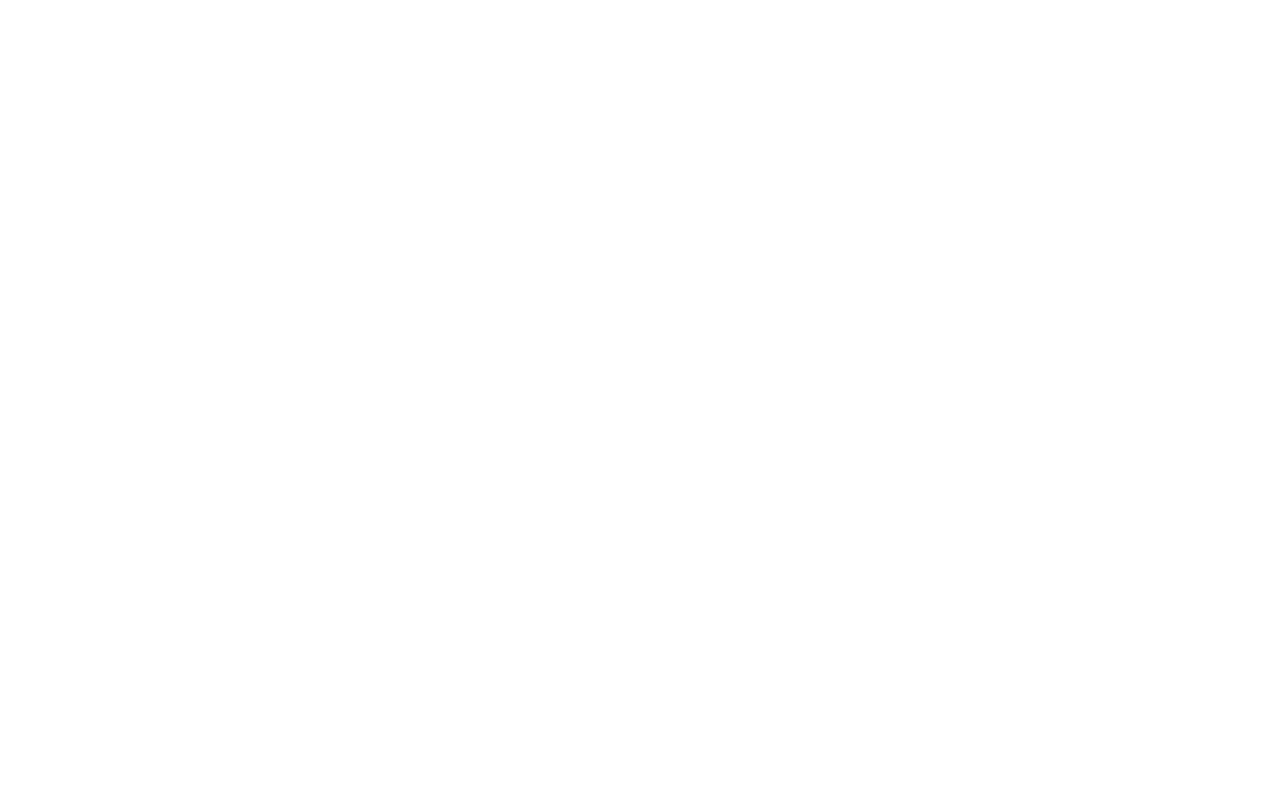
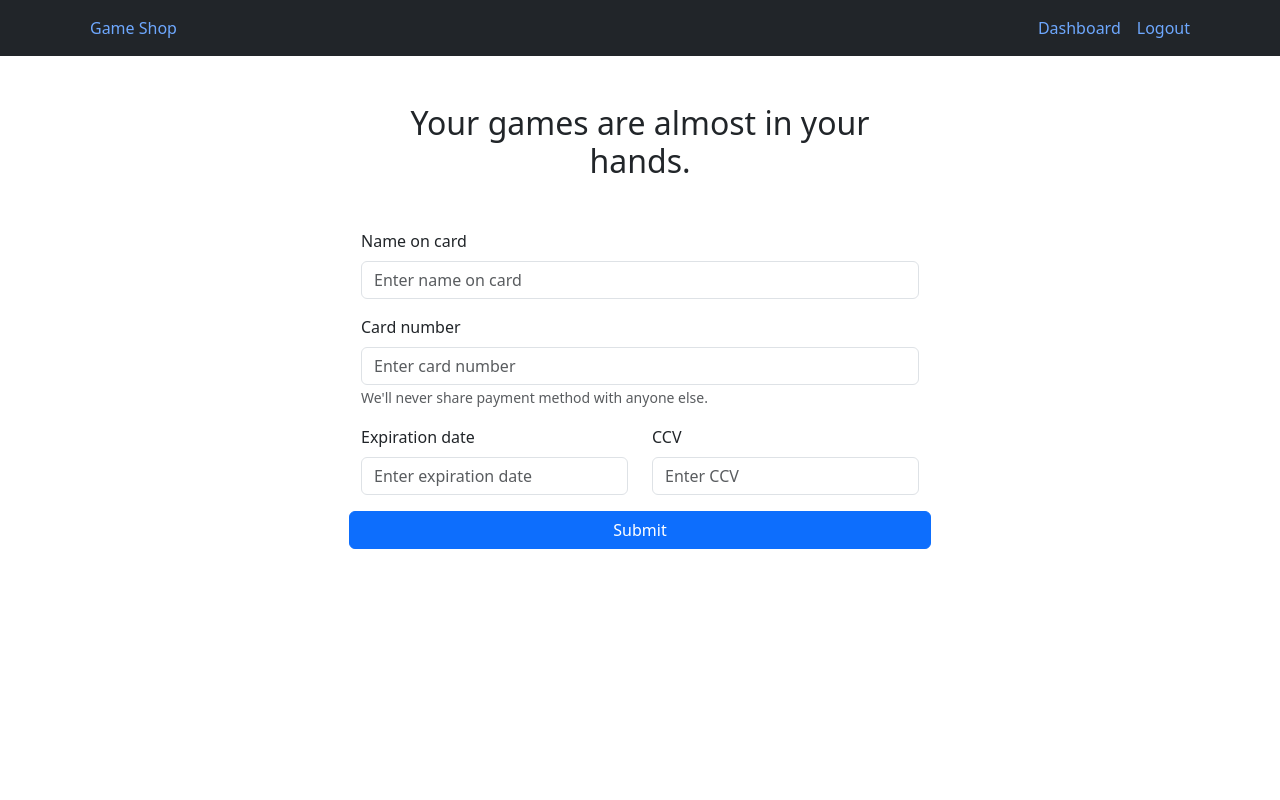
Before and after one commit to KarloBuhinjak/Game-Shop, a React (Vite) app in the folder Frontend/game-shop/: page /payment in a window 1280 px wide. Before the commit this address had no page. Shown: the top 800 px of the page. Built offline with nearby package versions, Linux system fonts and the light colour scheme; no server answers; sample sign-in values are in the browser's storage.

Commit message:
FE: implement payment page, add out of stock flag

```diff
--- a/Frontend/game-shop/src/App.jsx
+++ b/Frontend/game-shop/src/App.jsx
@@ -9,6 +9,7 @@
 import AdminDashboard from "./pages/AdminDashboard";
 import GameDetails from "./pages/GameDetails";
 import Cart from "./pages/Cart";
+import Payment from "./pages/Payment";
 
 function App() {
   return (
@@ -59,6 +60,15 @@
                 </Layout>
               }
             />
+            <Route
+              path="/payment"
+              exact
+              element={
+                <Layout>
+                  <Payment />
+                </Layout>
+              }
+            ></Route>
           </Route>
 
           <Route element={<ProtectedRoute adminOnly={true} />}>
--- a/Frontend/game-shop/src/pages/AdminDashboard.jsx
+++ b/Frontend/game-shop/src/pages/AdminDashboard.jsx
@@ -124,12 +124,16 @@
     };
 
     await axios
-      .put("http://localhost:3000/api/v1/games/" + updatingGameId, requestBody, {
-        headers: {
-          Authorization: `Bearer ${token}`,
-          "Content-Type": "multipart/form-data",
-        },
-      })
+      .put(
+        "http://localhost:3000/api/v1/games/" + updatingGameId,
+        requestBody,
+        {
+          headers: {
+            Authorization: `Bearer ${token}`,
+            "Content-Type": "multipart/form-data",
+          },
+        }
+      )
       .then((response) => {
         setSelectedKey("games");
         setError(null);
@@ -186,7 +190,22 @@
         });
     };
 
+    const fetchOrders = async () => {
+      await axios
+        .get("http://localhost:3000/api/v1/orders", {
+          headers: {
+            Authorization: `Bearer ${token}`,
+          },
+        })
+        .then(async (response) => {
+          console.log(response.data);
+        })
+        .catch((error) => {})
+        .finally(() => {});
+    };
+
     fetchGames();
+    fetchOrders();
   }, []);
 
   return (
@@ -340,7 +359,12 @@
         <Tab eventKey="orders" title="Orders"></Tab>
         <Tab eventKey="users" title="Users"></Tab>
       </Tabs>
-      <Modal show={show} onHide={handleClose} backdrop="static" keyboard={false}>
+      <Modal
+        show={show}
+        onHide={handleClose}
+        backdrop="static"
+        keyboard={false}
+      >
         <Modal.Header closeButton>
           <Modal.Title>Update selected game</Modal.Title>
         </Modal.Header>
--- a/Frontend/game-shop/src/pages/Cart.jsx
+++ b/Frontend/game-shop/src/pages/Cart.jsx
@@ -6,11 +6,13 @@
 import Button from "react-bootstrap/Button";
 import Spinner from "react-bootstrap/Spinner";
 import axios from "axios";
+import { useNavigate } from "react-router-dom";
 
 const Cart = () => {
   const { cart, updateCart } = useContext(AuthenticationContext);
   const { token } = useContext(AuthenticationContext);
   const [loading, setLoading] = useState(false);
+  const navigate = useNavigate();
 
   const handleOnClearCart = async () => {
     setLoading(true);
@@ -149,7 +151,11 @@
               </h3>
               <hr className="mt-3" />
               <Row className="my-3">
-                <Button>
+                <Button
+                  onClick={() => {
+                    navigate("/payment");
+                  }}
+                >
                   <h5>Checkout</h5>
                 </Button>
               </Row>
--- a/Frontend/game-shop/src/pages/GameDetails.jsx
+++ b/Frontend/game-shop/src/pages/GameDetails.jsx
@@ -159,7 +159,7 @@
               </Col>
             </Row>
           </Col>
-          {!claims?.isAdmin && (
+          {!claims?.isAdmin && game.stock > 0 ? (
             <Row className="my-5">
               <Button
                 onClick={() => {
@@ -170,6 +170,14 @@
                 <h5>Add to cart</h5>
               </Button>
             </Row>
+          ) : (
+            !claims?.isAdmin && (
+              <Row className="my-5">
+                <Button disabled>
+                  <h5>Out of stock</h5>
+                </Button>
+              </Row>
+            )
           )}
         </Row>
       )}
--- /dev/null
+++ b/Frontend/game-shop/src/pages/Payment.jsx
@@ -0,0 +1,180 @@
+import { useContext, useState } from "react";
+import axios from "axios";
+import { useNavigate } from "react-router-dom";
+import Form from "react-bootstrap/Form";
+import Container from "react-bootstrap/Container";
+import Row from "react-bootstrap/Row";
+import Col from "react-bootstrap/Col";
+import Button from "react-bootstrap/Button";
+import Alert from "react-bootstrap/Alert";
+import { AuthenticationContext } from "../context/AuthenticationProvider";
+
+const Payment = () => {
+  const [error, setError] = useState("");
+  const { cart, updateCart } = useContext(AuthenticationContext);
+  const { token } = useContext(AuthenticationContext);
+  const navigate = useNavigate();
+
+  const [formData, setFormData] = useState({
+    name: "",
+    number: "",
+    date: "",
+    ccv: "",
+  });
+
+  const handleOnChange = (event) => {
+    const { name, value } = event.target;
+
+    if (name === "number" || name === "ccv") {
+      if (!/^\d*$/.test(value)) {
+        return;
+      }
+    }
+
+    setFormData((prevData) => ({
+      ...prevData,
+      [name]: value,
+    }));
+  };
+
+  const handleOnSubmit = async (event) => {
+    event.preventDefault();
+
+    if (
+      formData.name === "" ||
+      formData.number === "" ||
+      formData.date === "" ||
+      formData.ccv === ""
+    ) {
+      setError("All fields are required.");
+      return;
+    }
+
+    const requestBody = {
+      items: cart.items.map((item) => {
+        return { gameId: item.gameId._id, quantity: item.quantity };
+      }),
+      totalPrice: cart.items.reduce(
+        (acc, item) => acc + item.gameId.price * item.quantity,
+        0
+      ),
+    };
+
+    console.log(requestBody);
+
+    await axios
+      .post("http://localhost:3000/api/v1/orders", requestBody, {
+        headers: {
+          Authorization: `Bearer ${token}`,
+        },
+      })
+      .then(async (response) => {
+        await axios
+          .delete("http://localhost:3000/api/v1/cart", {
+            headers: { Authorization: `Bearer ${token}` },
+          })
+          .then(() => {
+            updateCart({});
+            setError(null);
+            setFormData({
+              name: "",
+              number: "",
+              date: "",
+              ccv: "",
+            });
+            navigate("/");
+          })
+          .catch((error) => {
+            console.error(error);
+          })
+          .finally(() => {
+            setLoading(false);
+          });
+      })
+      .catch((errors) => {
+        setError(errors.response.data.message);
+      })
+      .finally(() => {});
+  };
+
+  return (
+    <Container className="my-5 d-flex justify-content-center">
+      <Col xs={6}>
+        <div className="text-center">
+          <h2 className="mb-5">Your games are almost in your hands.</h2>
+        </div>
+        <Form onSubmit={handleOnSubmit}>
+          <Row>
+            <Col>
+              <Form.Group className="mb-3" controlId="formBasic1">
+                <Form.Label>Name on card</Form.Label>
+                <Form.Control
+                  type="text"
+                  placeholder="Enter name on card"
+                  name="name"
+                  value={formData.name}
+                  onChange={handleOnChange}
+                />
+              </Form.Group>
+              <Form.Group className="mb-3" controlId="formBasic2">
+                <Form.Label>Card number</Form.Label>
+                <Form.Control
+                  type="text"
+                  placeholder="Enter card number"
+                  minLength={8}
+                  maxLength={19}
+                  name="number"
+                  value={formData.number}
+                  onChange={handleOnChange}
+                />
+                <Form.Text className="text-muted">
+                  We'll never share payment method with anyone else.
+                </Form.Text>
+              </Form.Group>
+              <Form.Group className="mb-3" controlId="formBasicEmail">
+                <Row>
+                  <Col sm={6}>
+                    <Form.Label>Expiration date</Form.Label>
+                    <Form.Control
+                      type="text"
+                      placeholder="Enter expiration date"
+                      name="date"
+                      value={formData.date}
+                      onChange={handleOnChange}
+                    />
+                  </Col>
+                  <Col sm={6}>
+                    <Form.Label>CCV</Form.Label>
+                    <Form.Control
+                      type="text"
+                      placeholder="Enter CCV"
+                      maxLength={3}
+                      name="ccv"
+                      value={formData.ccv}
+                      onChange={handleOnChange}
+                    />
+                  </Col>
+                </Row>
+              </Form.Group>
+            </Col>
+          </Row>
+
+          {error && (
+            <Row className="my-2">
+              <div className="text-center">
+                <Alert variant={"danger"}>{error}</Alert>
+              </div>
+            </Row>
+          )}
+          <Row>
+            <Button variant="primary" type="submit">
+              Submit
+            </Button>
+          </Row>
+        </Form>
+      </Col>
+    </Container>
+  );
+};
+
+export default Payment;
```
